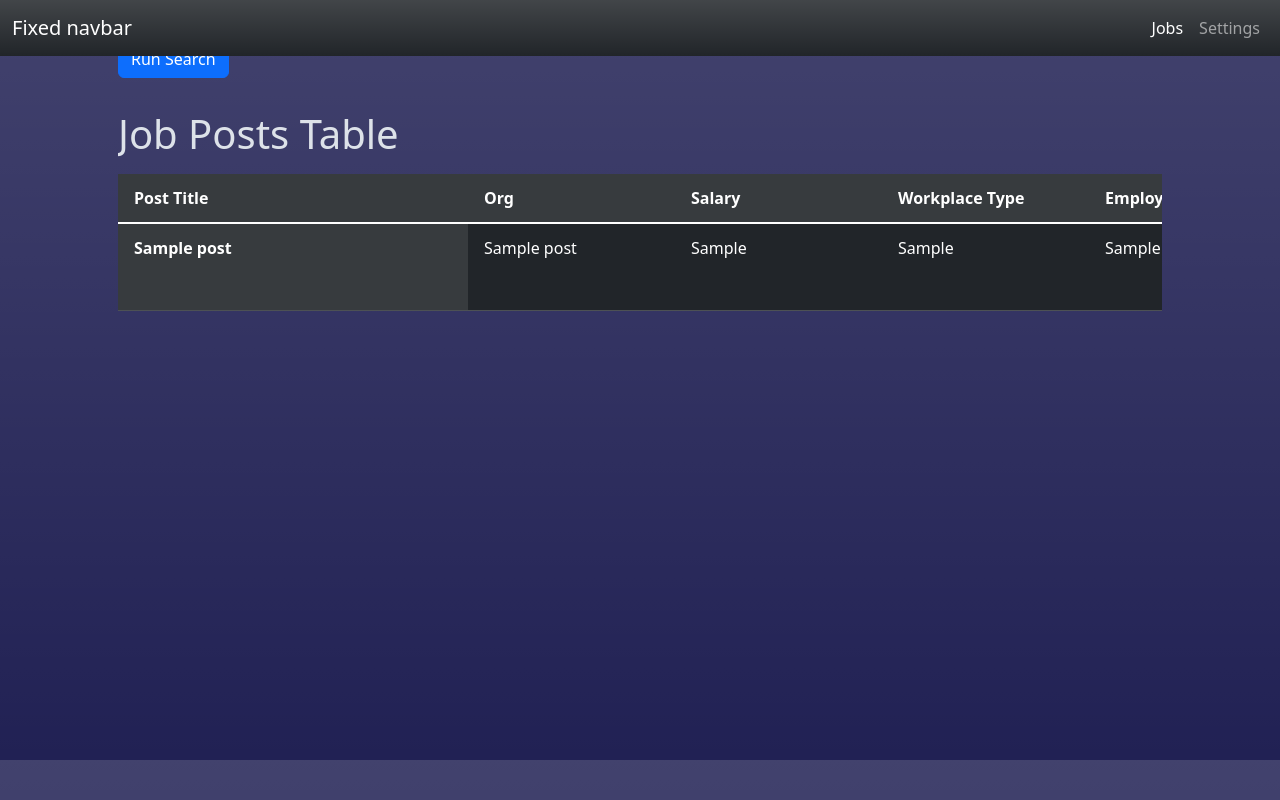
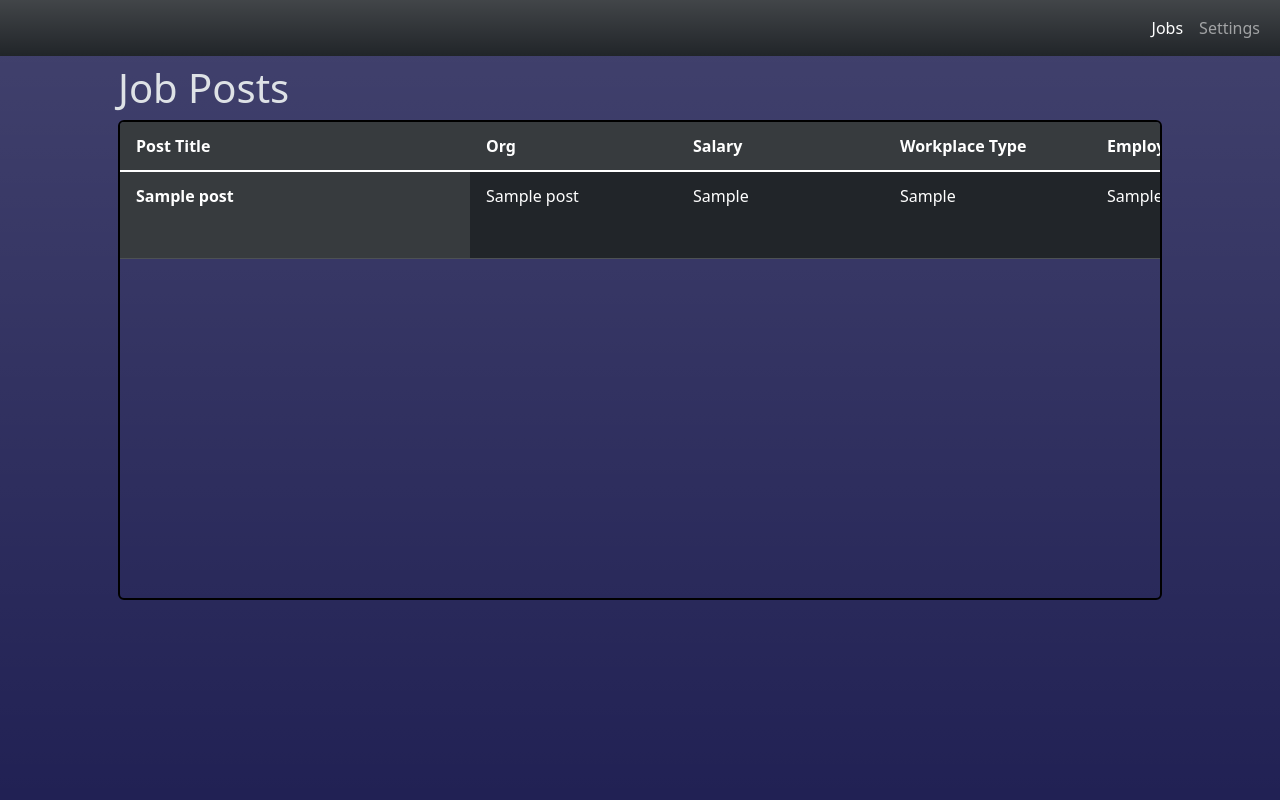
Before and after one commit to AidanBoling/JobSearcher, a Flask app: page / in a window 1280 px wide. Run offline with Flask 3, Linux system fonts and the light colour scheme; tables that the repository leaves empty hold one stand-in row (values such as "Sample post").

Commit message:
Refactor for organization

```diff
--- a/job_searcher.py
+++ b/app/job_searcher.py
@@ -10,6 +10,8 @@ jobs_db = ROOT_DIR / "instance/jobs.db"
 HEADLESS = True
 LIMIT_PAGES = 1
 MAX_ATTEMPTS_PER_ID = 1
+
+SEARCH_PHRASES = ['junior software engineer', 'software engineer']
 
 
 def run_search(db_control: JobDbControl=None):
--- a/server.py
+++ b/app/server.py
@@ -10,7 +10,6 @@ ROOT_DIR = Path(__file__).parent
 
 app = Flask(__name__)
 app.secret_key = 'a super secret key'
-# bootstrap = Bootstrap5(app)
 
 # # Connect to Database
 app.config['SQLALCHEMY_DATABASE_URI'] = f'sqlite:////{ROOT_DIR / "instance/jobs.db"}'
@@ -26,10 +25,16 @@ def main():
     def home():
         return render_template('index.html', jobs=db_control.get_all(), display_fields=display_fields())
 
-    @app.get("/run-search")
+
+    @app.route("/settings")
+    def settings():
+        return render_template('settings.html')
+
+
+    @app.get("/settings/run-search")
     def run_job_search():
         search_and_save_jobs()
-        return redirect(url_for('home'))
+        return redirect(url_for('settings'))
 
 
 def search_and_save_jobs():
@@ -39,6 +44,7 @@ def search_and_save_jobs():
 
     if jobs:
         db_control.add_many(jobs)
+
 
 def display_fields():
     return [field for field in job_fields if not field['disabled']]
--- a/static/css/styles.css
+++ b/app/static/css/styles.css
@@ -1,23 +1,56 @@
-html,
+/* html {
+
+    height: 100vh;
+    overflow: hidden;
+
+} */
+
+* {
+    box-sizing: border-box;
+}
+
+html {
+    margin: 0 !important;
+    padding: 0;
+    width: 100vw;
+    height: 100vh;
+    overflow-x: hidden;
+}
+
+/* body {
+    color: var(--foreground-text-default);
+    color: rgb(var(--foreground-rgb));
+    background: rgb(var(--background-start-rgb));
+    width: 100vw;
+    padding: 0;
+    margin: 0 !important;
+} */
+
 body {
-    height: 95vh;
-    background-color: rgb(33, 33, 84);
+    height: 100%;
+    background: rgb(33, 33, 84);
     background-image: var(--bs-gradient);
+    width: 100%;
+    padding: 0;
+    margin: 0 !important;
     overflow-x: hidden;
 }
 
 main {
-    margin-top: 5vh;
+    padding-top: 5vh;
+    height: 100%;
 }
 
-pre {
+/* pre {
     font-family: var(--bs-body-font-family);
     font-size: var(--bs-body-font-size);
     overflow-wrap: normal;
-}
+} */
 
 .table-container {
-    overflow-x: scroll;
+    overflow: scroll;
+    min-height: 60vh;
+    max-height: 80vh;
 }
 
 header,
--- a/templates/base.html
+++ b/app/templates/base.html
@@ -17,10 +17,11 @@
             rel="stylesheet" />
         {% endblock %}
     </head>
+
     <body>
         <nav class="navbar navbar-expand-md navbar-dark fixed-top bg-dark bg-gradient">
             <div class="container-fluid">
-              <a class="navbar-brand" href="#">Fixed navbar</a>
+                <!-- <a class="navbar-brand" href="#">Fixed navbar</a> -->
                 <button class="navbar-toggler" type="button" data-bs-toggle="collapse" data-bs-target="#navbarCollapse"
                 aria-controls="navbarCollapse" aria-expanded="false" aria-label="Toggle navigation">
                     <span class="navbar-toggler-icon"></span>
@@ -31,7 +32,7 @@
                         <a class="nav-link active" aria-current="page" href="{{ url_for('home') }}">Jobs</a>
                     </li>
                     <li class="nav-item">
-                    <a class="nav-link" href="#">Settings</a>
+                        <a class="nav-link" href="{{ url_for('settings') }}">Settings</a>
                     </li>
                     </ul>
                     <!-- <form class="d-flex" role="search">
--- a/templates/index.html
+++ b/app/templates/index.html
@@ -5,14 +5,10 @@
 {% block content %}
 
 
-<div>
-    <a class="btn btn-primary" href="{{ url_for('run_job_search') }}" role="button">Run Search</a>
-</div>
-<br />
+<h1 id="posts-table-label">Job Posts</h1>
 
-<div class="table-container">
+<div class="table-container border border-black border-2 rounded-2 vh-75 container-md p-0">
     <div class="empty-state">
-        <h1 id="posts-table-label">Job Posts</h1>
         <p>No job posts here yet. Click the button to run a search manually.</p>
     </div>
     {% include 'posts_table.html' %}
@@ -20,7 +16,7 @@
 
 
 <!-- TODO: Move this live region to a better location. -->
-<div role="status" aria-live="polite">
+<div role="status" aria-live="polite" >
     <!-- add content to hear it spoken -->
 </div>
 
--- a/templates/posts_table.html
+++ b/app/templates/posts_table.html
@@ -1,11 +1,9 @@
 {% from 'modals.html' import view_job_modal, view_job_button %}
 
-<table class="table table-dark table-hover caption-top rounded-2">
-    <caption>
-        <h1 id="posts-table-label">Job Posts Table</h1>
-        <div class="empty-state">
-            <p>No job posts found in db. Click the button to run a search manually.</p>
-        </div>
+<!-- TODO (maybe): Make rows clickable -- to open job details modal  -->
+<table class="table table-dark table-hover caption-top py-0 m-0">
+    <caption class="p-0">
+        <h2 id="posts-table-label" class="visually-hidden">Job Posts Table</h2>
     </caption>
     <thead>
         <tr class="table-active">
```
Also changed, not shown: app/templates/settings.html (added, +13 -0 lines), app/data/table.py (renamed from data/table.py), app/job_db_control.py (renamed from job_db_control.py), app/linked_in.py (renamed from linked_in.py), app/models/base.py (renamed from models/base.py), app/models/job_posts.py (renamed from models/job_posts.py), app/selenium_driver.py (renamed from selenium_driver.py), app/templates/modals.html (renamed from templates/modals.html), 1 other file. Lines whose indentation alone changed are shown as unchanged.
